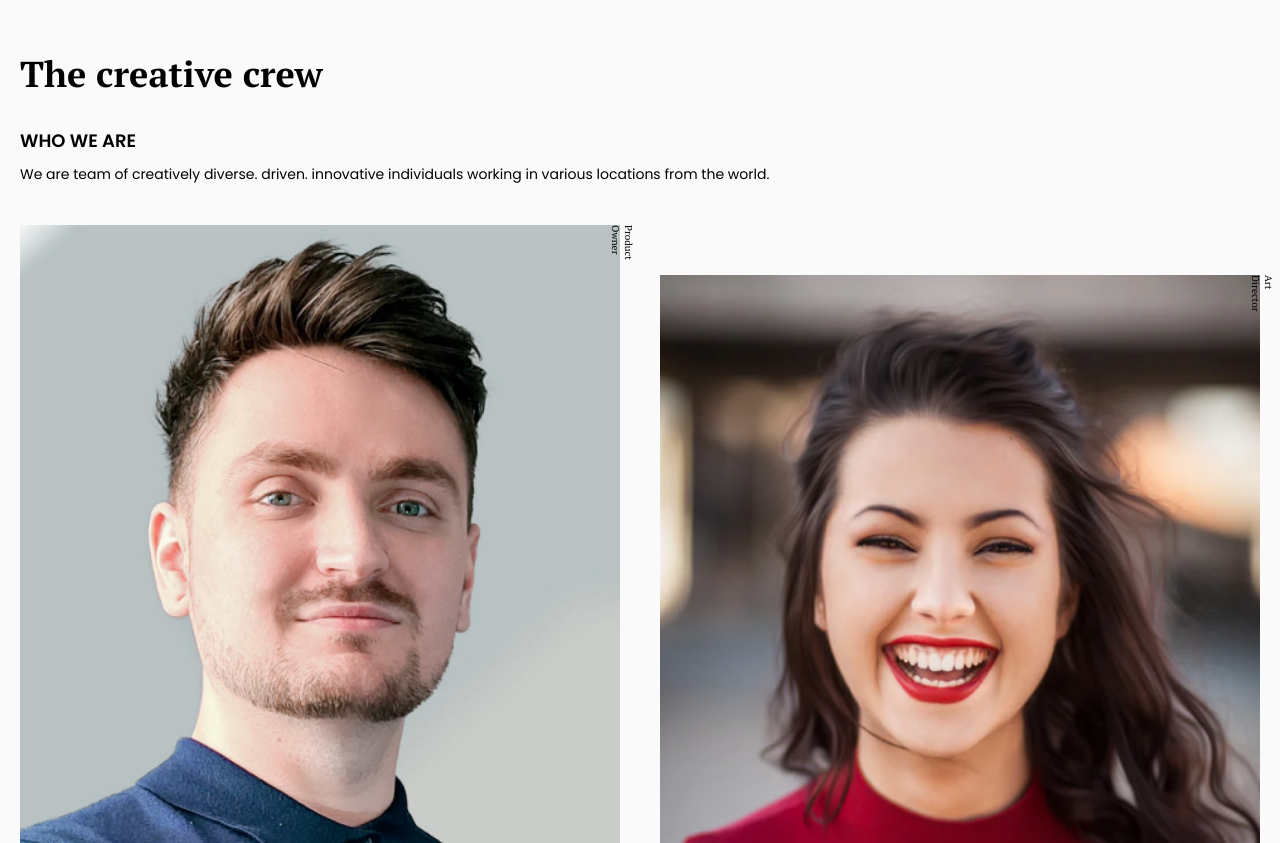
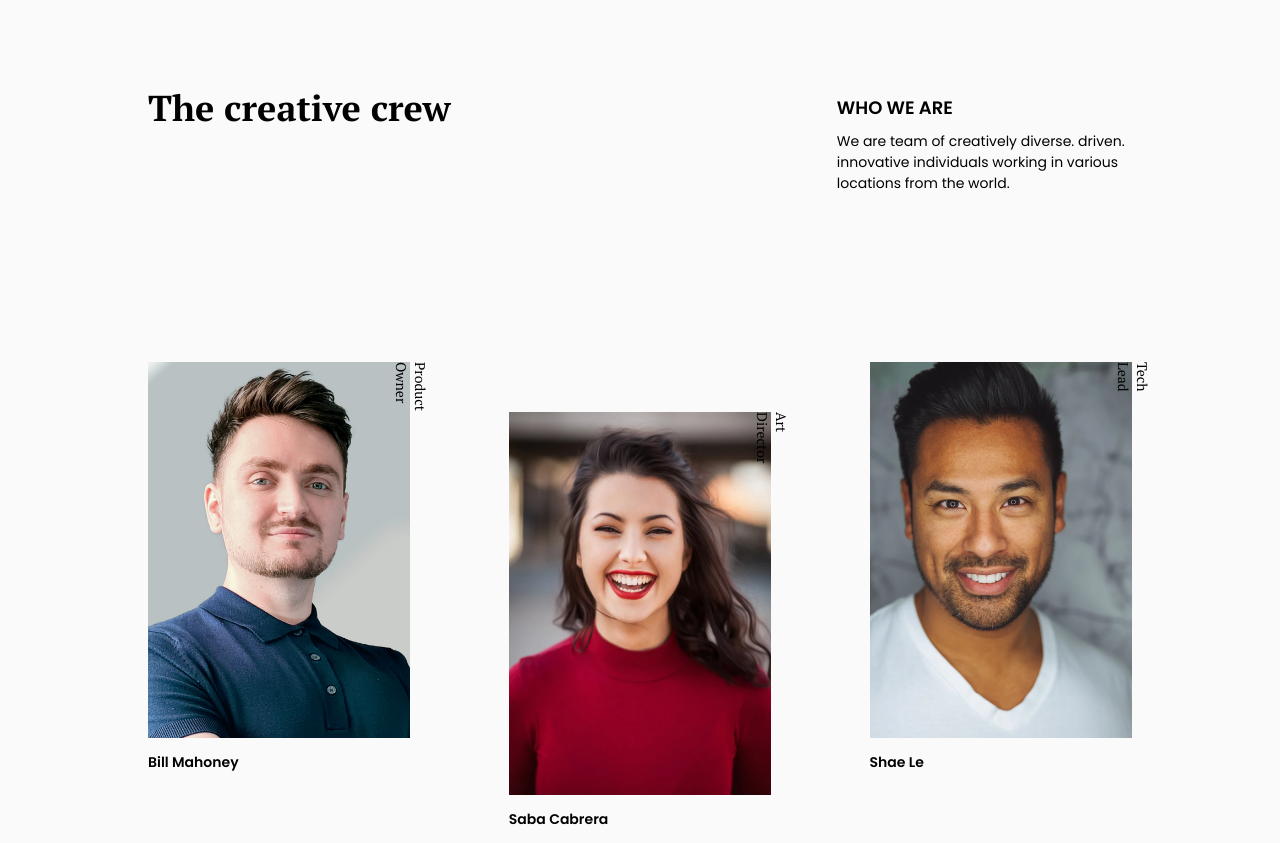
Before and after one commit to berksysl/Team_page, a plain HTML site: page index.html in a window 1280 px wide. Shown: the top 843 px of the page. Drawn offline with Linux system fonts and the light colour scheme.

Commit message:
Modify for responsive

```diff
--- a/style.css
+++ b/style.css
@@ -41,7 +41,7 @@ p {
 /*Main*/
 
 main {
-    margin: 0 auto;
+    margin: 30px auto;
     padding: 20px;
     display: grid;
     grid-template-columns: 1fr 1fr;
@@ -125,3 +125,51 @@ span {
     font-size: 14px;
     color: #A9A9A9;
 }
+
+/*Media Queries*/
+
+@media screen and (min-width:800px)
+{
+    header {
+        margin-top: 5%;
+        margin-bottom: 10%;
+        width: 80%;
+        margin-left: auto;
+        margin-right: auto;
+        display: flex;
+        justify-content: space-between;
+    }
+
+    header h1 {
+        margin: 0;
+    }
+
+    .header__content {
+        width: 30%;
+
+    }
+
+    main {
+        grid-template-columns: repeat(3,1fr);
+        width: 80%;
+        gap: 10%;
+    }
+
+    .item4,.item6 {
+        position: static;
+    }
+
+    .item5 {
+        position: relative;
+        top: 50px;
+    }
+
+    footer {
+        margin-top: 10%;
+    }
+
+    .image::after {
+        margin-left: 20px;
+        font-size: 14px;
+    }
+}
```
